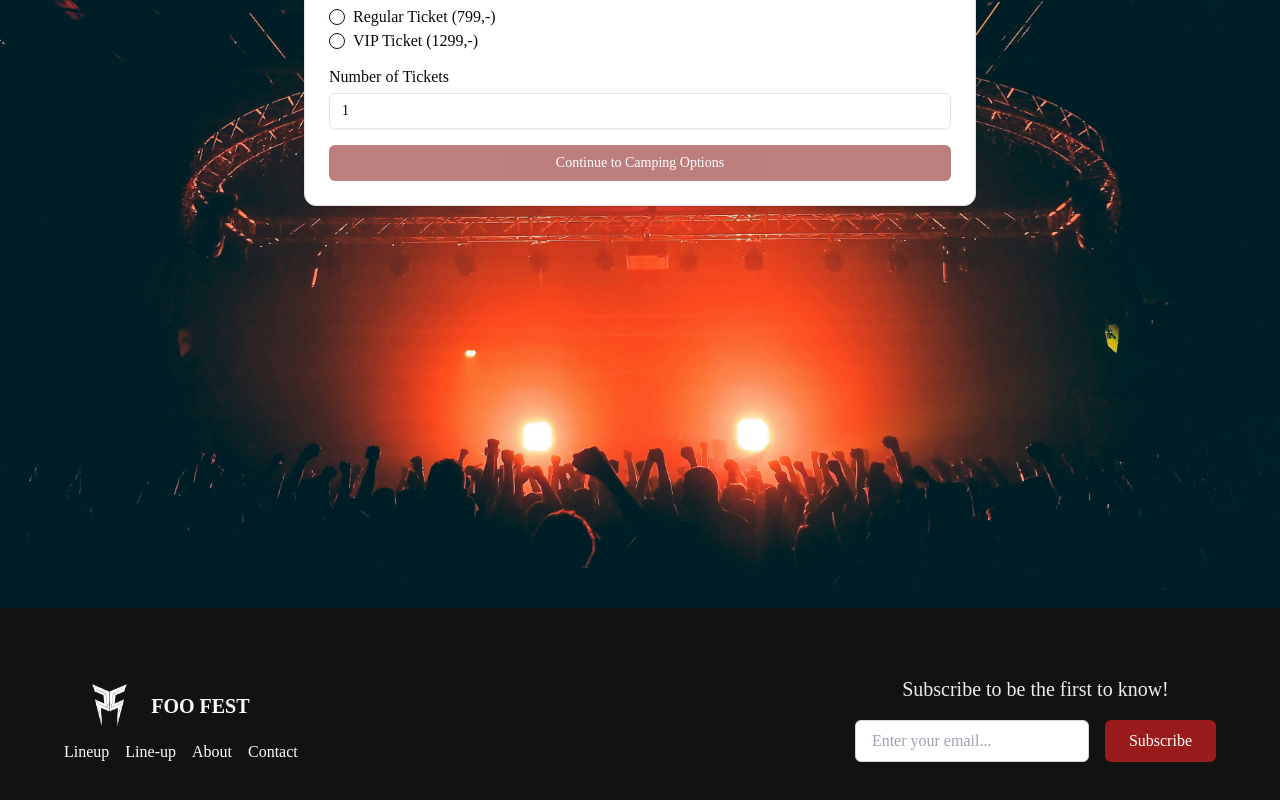
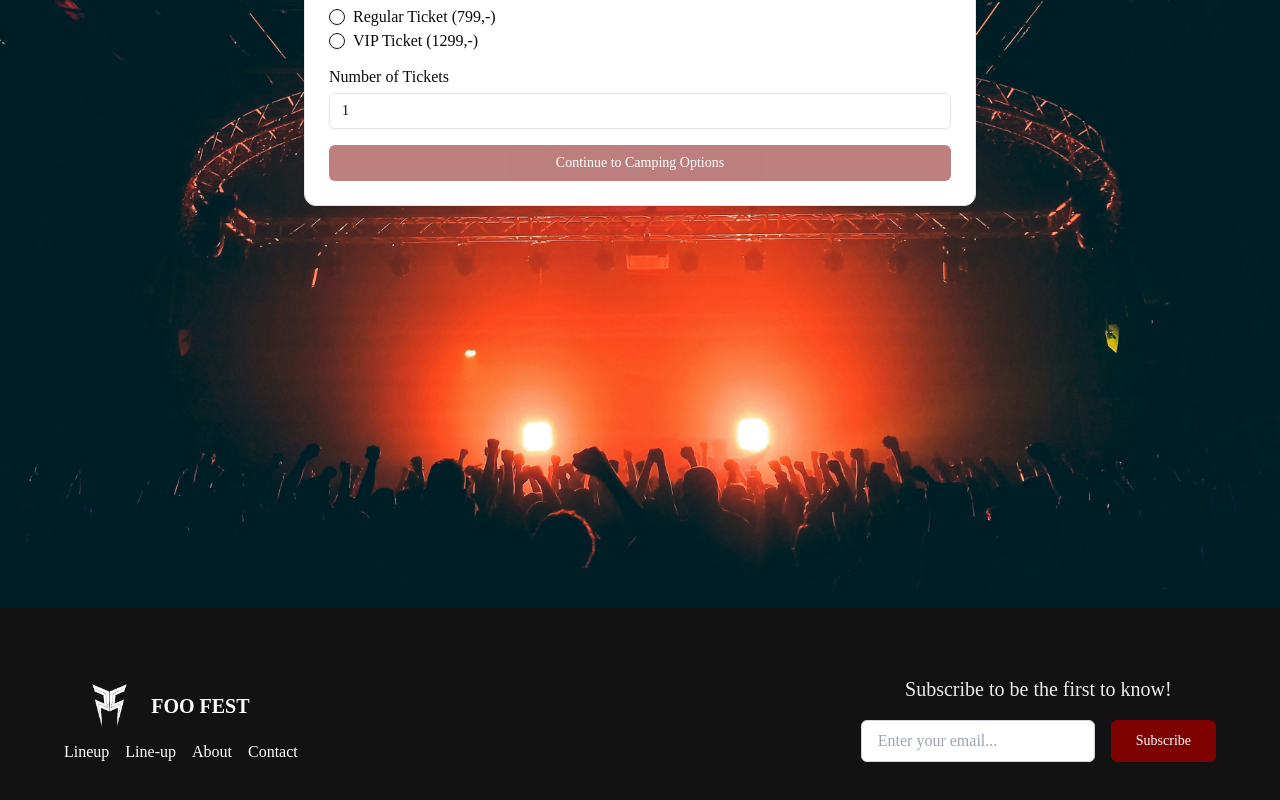
Before and after one commit to espi0001/t15-exam-project-forbedringer, a Next.js app: page / in a window 1280 px wide. Shown: the part 992-1792 px from the top of the page. Built offline with nearby package versions, Linux system fonts and the light colour scheme; a web font is replaced by a local one.

Commit message:
footer knapper

```diff
--- a/src/components/Footer.jsx
+++ b/src/components/Footer.jsx
@@ -3,6 +3,7 @@ import Link from "next/link";
 import Image from "next/image";
 import Logo from "@/images/foo-fest-logo.webp";
 import NavigationLink from "./NavigationLink";
+import { Button } from "./ui/Button";
 
 const Footer = () => {
   return (
@@ -36,9 +37,9 @@ const Footer = () => {
         <h6 className="mb-4 text-center">Subscribe to be the first to know!</h6>
         <form className="flex gap-4 w-full ">
           <input type="email" placeholder="Enter your email..." alt="Email entering form-field" className="w-full px-4 py-2 rounded-md border border-gray-300 text-black focus:outline-none focus:ring-2 focus:ring-gray-500 transition-all duration-300" />
-          <button type="submit" alt="Button to click to subscribe with chosen email" className="px-6 py-2 bg-red-800 text-white font-medium rounded-md focus:outline-none focus:ring-2 focus:ring-gray-500 hover:bg-black hover:text-white transition-colors duration-300 ease-in-out">
+          <Button type="submit" size="lg" alt="Button to click to subscribe with chosen email" variant="secondary" className="focus:ring-2 focus:ring-gray-500">
             Subscribe
-          </button>
+          </Button>
         </form>
       </section>
     </footer>
--- a/src/components/ui/button.jsx
+++ b/src/components/ui/button.jsx
@@ -13,16 +13,16 @@ const buttonVariants = cva(
     variants: {
       variant: {
         // De forskellige knap-varianter, som kan anvendes
-        default: "bg-white_color border border-white_color hover:bg-red_color hover:border-red_color text-primary hover:text-white",
-        secondary: "bg-red_color border border-red_color text-white_color hover:border hover:border-white_color",
-        tertiary: "bg-red_color text-white_color hover:bg-primary",
-        outline: "border border-red_color hover:bg-accent",
+        default: "bg-white_color border border-white_color hover:bg-red_color hover:border-red_color text-primary hover:text-white transition-colors duration-300 ease-in-out",
+        secondary: "bg-red_color border border-red_color text-white_color hover:border hover:border-white_color transition-colors duration-300 ease-in-out",
+        tertiary: "bg-red_color text-white_color hover:bg-primary transition-colors duration-300 ease-in-out",
+        outline: "border border-red_color hover:bg-accent transition-colors duration-300 ease-in-out",
       },
       size: {
         // De forskellige størrelser, som knappen kan have
         default: "h-9 px-4 py-2", // Standardstørrelse
         sm: "h-8 rounded-md px-3 text-xs", // Lille størrelse
-        lg: "h-10 rounded-md px-8", // Stor størrelse
+        lg: "rounded-md px-6 py-2", // Stor størrelse
       },
     },
     // Standardværdier, hvis ingen varianter angives
```
